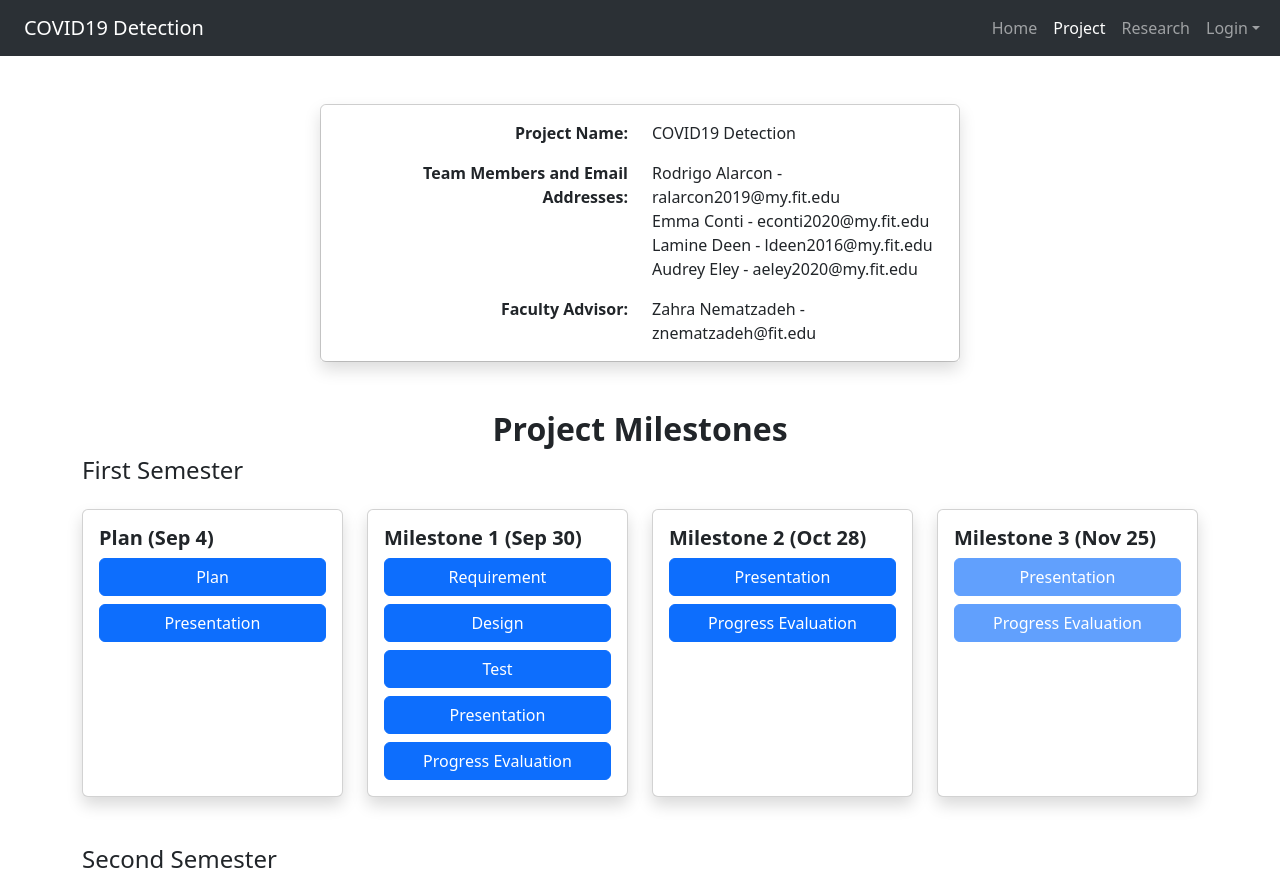
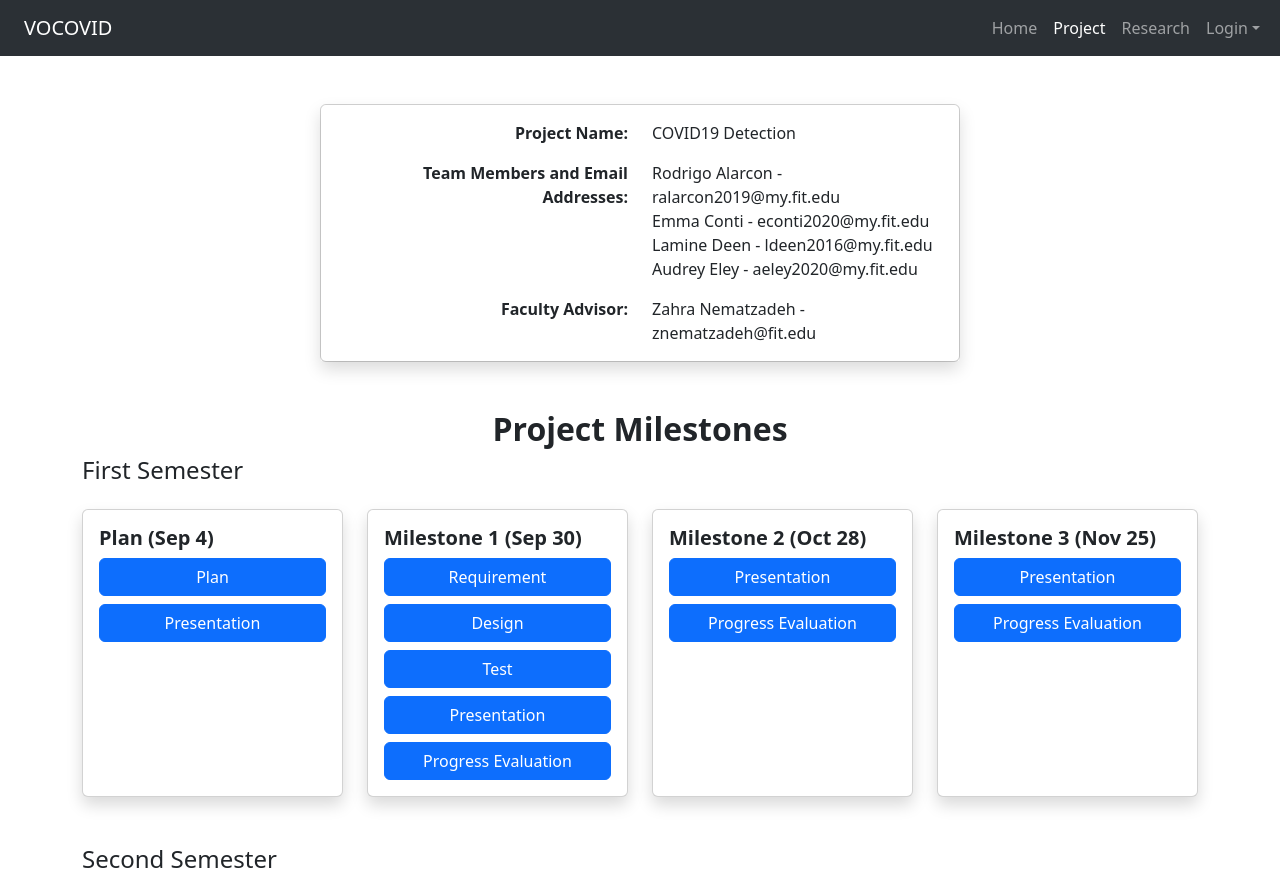
Before and after one commit to ralarcon2019/cough_classification, a Django app: page /project/ in a window 1280 px wide. Shown: the top 882 px of the page. Run offline with Django 5.2, Linux system fonts and the light colour scheme; some libraries are stand-ins or nearby versions.

Commit message:
added Milestone 3 stuff

```diff
--- a/cough_classification/settings.py
+++ b/cough_classification/settings.py
@@ -49,7 +49,7 @@ MEDIA_S3_BUCKET_NAME = env('MEDIA_S3_BUCKET_NAME', default=None)
 #NEW CONTENT
 env = environ.Env(
     # set casting, default value
-    DEBUG=(bool, False)
+    DEBUG=(bool, True)
 )
 
 BASE_DIR = Path(__file__).resolve().parent.parent
--- a/main/templates/main/project.html
+++ b/main/templates/main/project.html
@@ -78,8 +78,8 @@
                 <div class="card h-100 shadow ">
                     <div class="card-body">
                         <h5 class="card-title fw-bold">Milestone 3 (Nov 25)</h5>
-                        <a href="" class="btn btn-primary d-block mb-2 disabled"  role="button" aria-disabled="true"> Presentation </a>
-                        <a href="" class="btn btn-primary d-block mb-2 disabled"  role="button" aria-disabled="true"> Progress Evaluation </a>
+                        <a href="{% url 'main:open_file' milestone3Pres %}" class="btn btn-primary d-block mb-2"  role="button"> Presentation </a>
+                        <a href="{% url 'main:open_file' milestone3Eval %}" class="btn btn-primary d-block mb-2"  role="button"> Progress Evaluation </a>
                     </div>
                 </div>
             </div>
--- a/main/views.py
+++ b/main/views.py
@@ -8,8 +8,10 @@ def project(request):
         'projectPlanPres': 'documents/Project Plan Fall 2024 Presentation.pdf',
         'milestone1Eval': 'documents/Milestone One Progress Evaluation.pdf',
         'milestone1Pres': 'documents/Milestone One Fall 2024 Senior Design.pdf',
+        'milestone2Eval': 'documents/Milestone Two Progress Evaluation.pdf',
         'milestone2Pres': 'documents/Milestone Two Fall 2024 Senior Design.pdf',
-        'milestone2Eval': 'documents/Milestone Two Progress Evaluation.pdf',
+        'milestone3Eval': 'documents/Milestone Three Progress Evaluation.pdf',
+        'milestone3Pres': 'documents/Milestone Three Fall 2024 Senior Design.pdf',
         'projectPlan': 'documents/Project Plan.pdf',
         'webTesting': 'documents/Web Testing Plan.pdf',
     }
--- a/templates/layout.html
+++ b/templates/layout.html
@@ -63,7 +63,7 @@
 
     <title>
         {% block title %}
-            COVID Detection
+            VOCOVID
         {% endblock title %}
     </title>
 </head>
@@ -72,7 +72,7 @@
         <div class="container-fluid">
             <div class="container-fluid">
                 <a class="nav-link" href="{% url 'main:home' %}">
-                    <span class="navbar-brand mb-0 h1">COVID19 Detection</span>
+                    <span class="navbar-brand mb-0 h1">VOCOVID</span>
                 </a>
             </div>
             <button class="navbar-toggler" type="button" data-bs-toggle="collapse" data-bs-target="#navbarNavAltMarkup" aria-controls="navbarNavAltMarkup" aria-expanded="false" aria-label="Toggle navigation">
```
Also changed, not shown: main/templates/main/home.html (+6 -5 lines), db.sqlite3, 3 other files.
